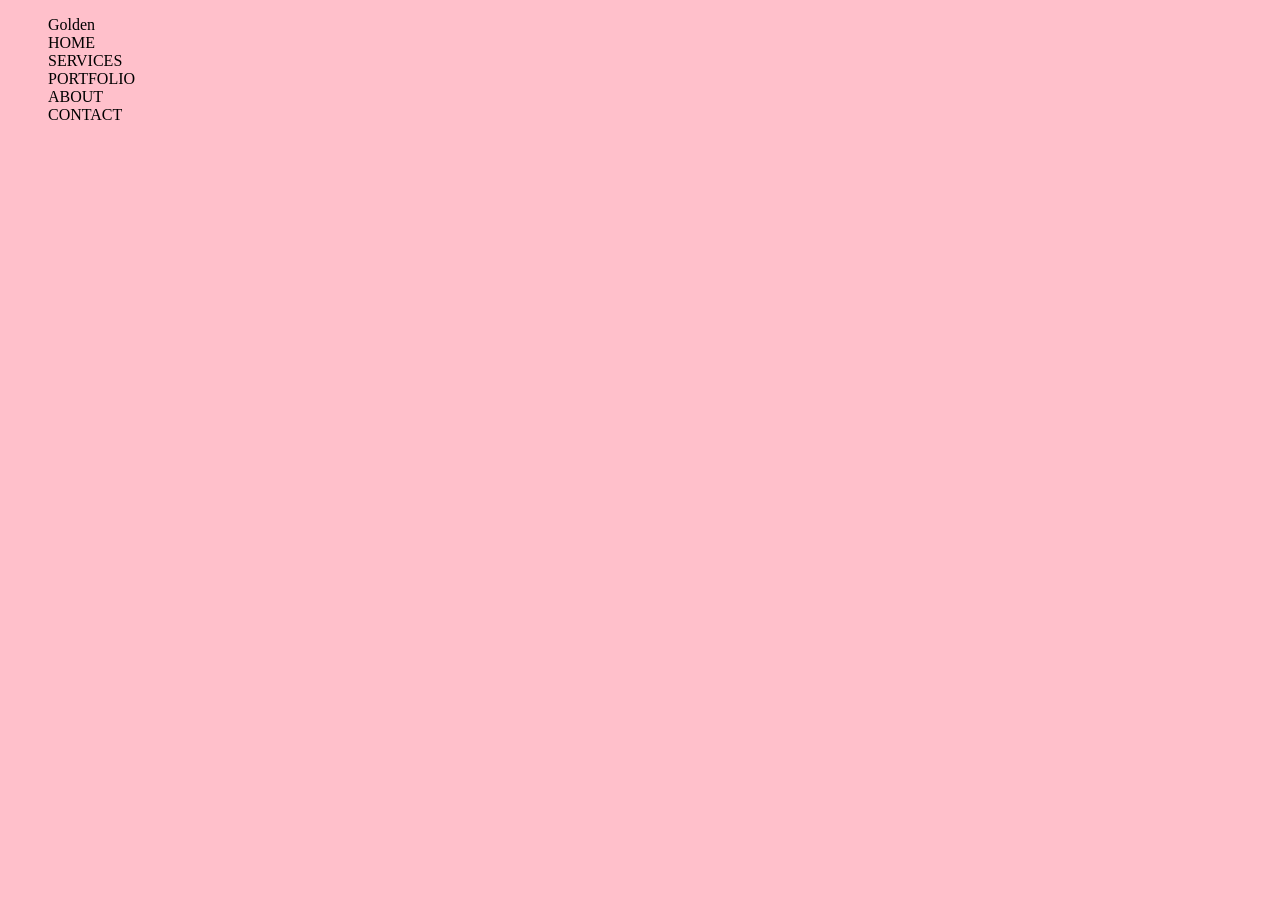
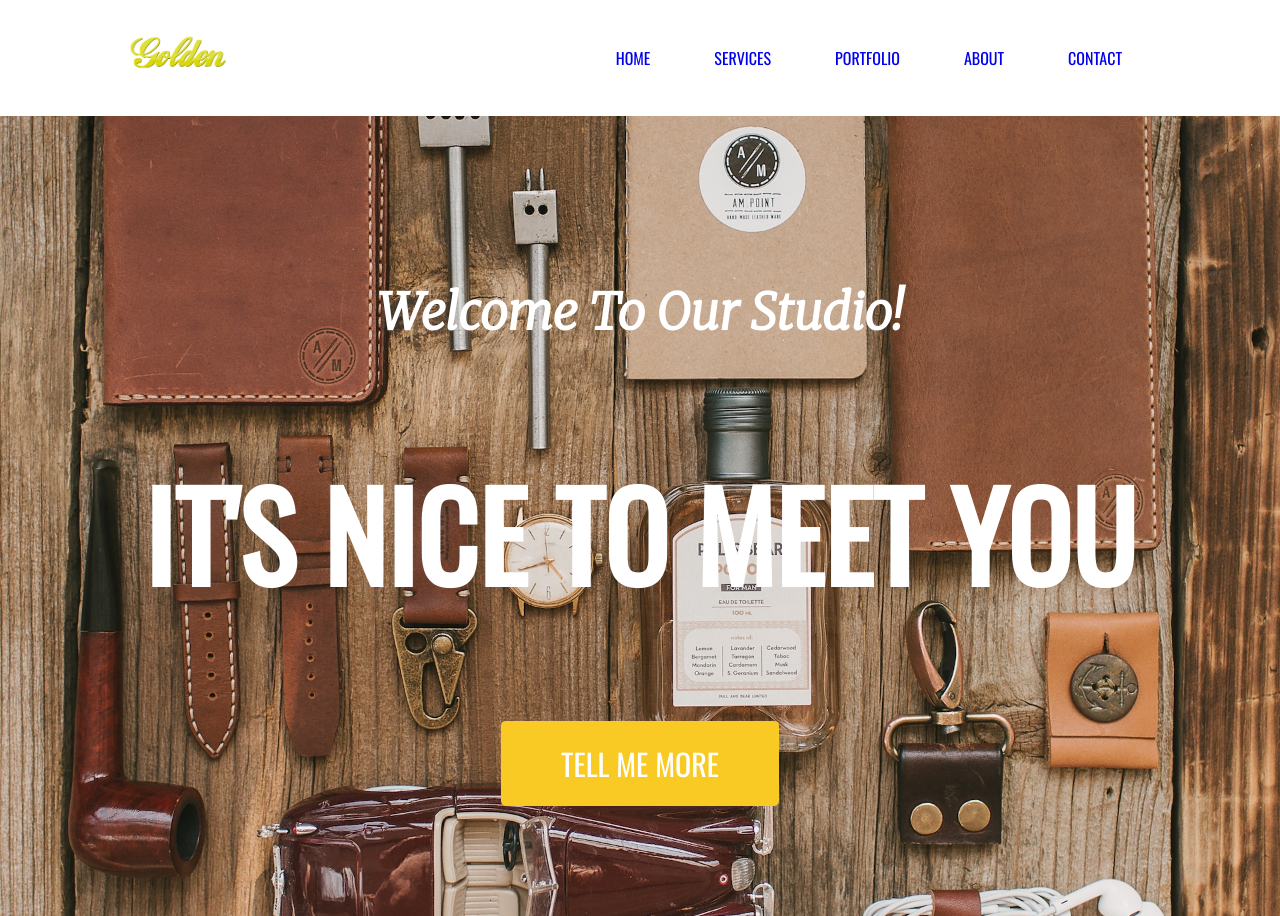
Before and after one commit to DagmaraJaneczek/ts_project, a website: page index.html in a window 1280 px wide. Before the commit the page ends 800 px from the top, so only its background shows below. Drawn offline with nearby package versions, Linux system fonts and the light colour scheme.

Commit message:
Add navbar and splash page

```diff
--- a/index.html
+++ b/index.html
@@ -8,15 +8,27 @@
         <link href="css/style.css" rel="stylesheet">
     </head>
     <body>
-        <nav>
-            <ul>
-                <li>Golden</li>
-                <li>HOME</li>
-                <li>SERVICES</li>
-                <li>PORTFOLIO</li>
-                <li>ABOUT</li>
-                <li>CONTACT</li>
-            </ul>
-        </nav>
+        <header>
+            <img class="logo" src="images/coollogo_com-5590623.png" alt="golden-logo">
+            <nav>
+                <ul class="nav-links">
+                    <li><a href="#">HOME</a></li>
+                    <li><a href="#">SERVICES</a></li>
+                    <li><a href="#">PORTFOLIO</a></li>
+                    <li><a href="#">ABOUT</a></li>
+                    <li><a href="#">CONTACT</a></li>
+                </ul>
+            </nav>
+        </header>
+
+        <div class="splash">
+            <div class="splash-inner">
+                <div class="container">
+                <h1 class="page-title">Welcome To Our Studio!</h1>
+                <h2 class="page-subtitle">IT'S NICE TO MEET YOU</h2>
+                <button class="splash-btn" type="button">TELL ME MORE</button>
+                </div>
+            </div>
+        </div>
     </body>
 </html>
--- a/sass/style.scss
+++ b/sass/style.scss
@@ -1,7 +1,104 @@
+@import url('https://fonts.googleapis.com/css2?family=Merriweather:ital,wght@0,300;1,300&family=Oswald&display=swap');
+
+/*Fonts:
+font-family: 'Merriweather', serif;
+font-family: 'Oswald', sans-serif;
+*/
+
+/*Global*/
 body {
-    background-color: pink;
+    box-sizing: border-box;
+    margin: 0;
+    padding: 0;
+    text-align: center;
 }
 
-ul {
+.container{
+    max-width: 1140px;
+    margin: 0 auto;
+    padding: 0 20px;
+}
+
+*, *::before, *::after {
+    box-sizing: border-box; }
+/*Navigation*/
+li > a {
+    font-family: 'Oswald', sans-serif;
+    font-weight: 500;
+    font-size: 16px;
+    text-decoration: none;
+}
+
+header{
+    display: flex;
+    justify-content: space-between;
+    align-items: center;
+    padding: 30px 10%;
+    background-color: transparent;
+}
+
+.logo {
+    width: 100px;
+    height: 50px;
+}
+
+.nav-links {
     list-style-type: none;
 }
+
+.nav-links li {
+    display: inline-block;
+    padding: 0 30px;
+}
+
+.nav-links li a {
+    transition: all 0.3s ease 0s;
+}
+
+.nav-links li a:hover {
+    color: aqua;
+}
+
+/*Splash-Page*/
+.splash{
+    position: relative;
+    height: 100vh;
+    background-image:url('../images/pexels-vlada-karpovich-4452374.jpg');
+    background-position: center center;
+    background-size: cover;
+    background-attachment: fixed;
+}
+
+.splash-inner{
+    position: absolute;
+    width: 100%;
+    top: 50%;
+    left: 50%;
+    transform: translate(-50%, -50%);
+    }
+
+.page-title{
+    color: #ffffff;
+    font-size: 50px;
+    font-family: 'Merriweather', serif;
+    font-style: italic;
+    position: relative;
+    margin: 55px 0 0 0;
+}
+
+.page-subtitle {
+    color: #ffffff;
+    font-family: 'Oswald', sans-serif;
+    font-size: 120px;
+}
+
+.splash-btn {
+min-width: 160px;
+padding: 20px 60px;
+border-radius: 5px;
+background-color: #f9ca24;
+color: #fff;
+font-family: 'Oswald', sans-serif;
+font-size: 30px;
+border: none;
+}
```
Also changed, not shown: css/style.css, images/coollogo_com-5590623.png (added), images/pexels-vlada-karpovich-4452374.jpg (added), 1 other file.
